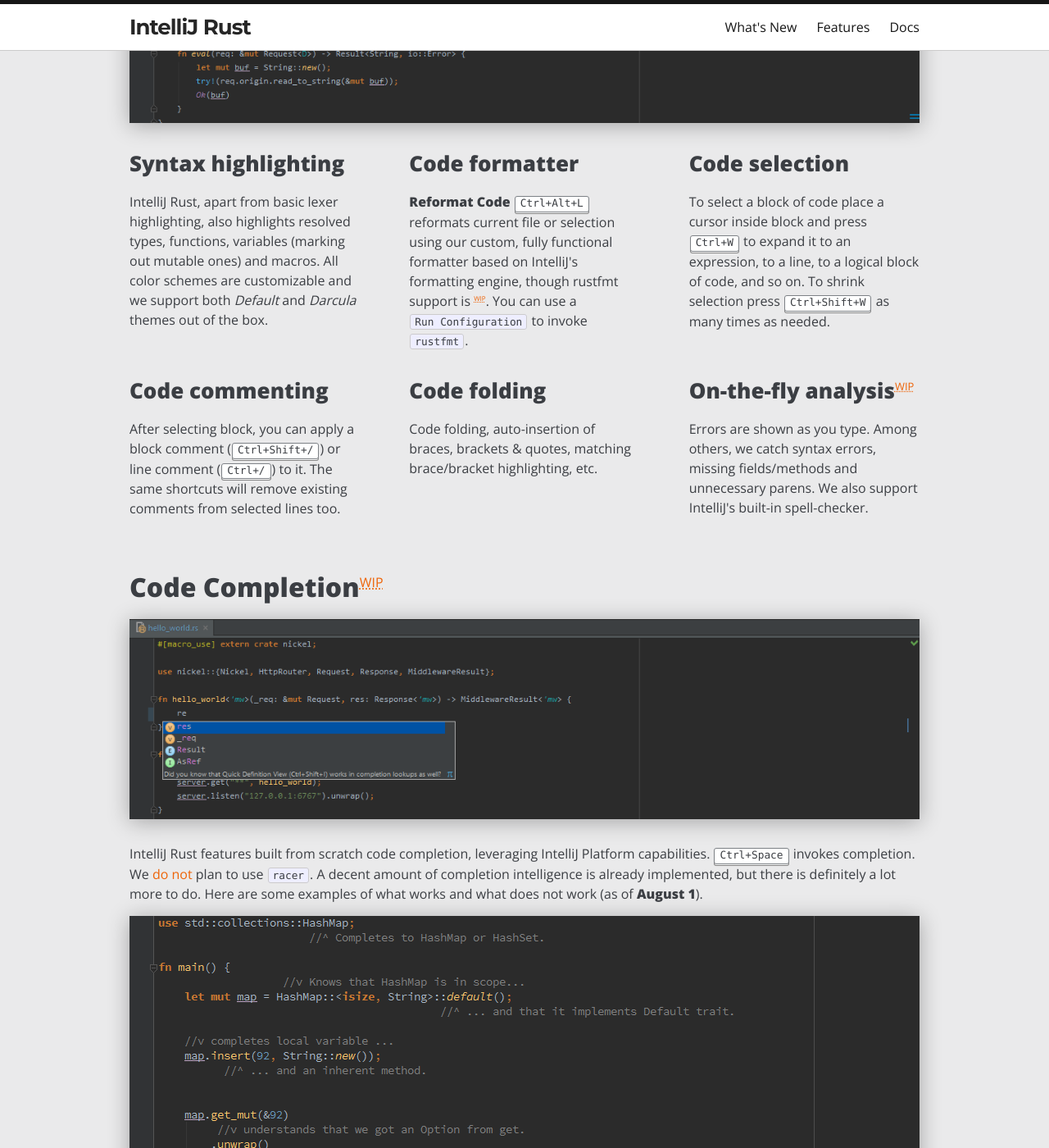
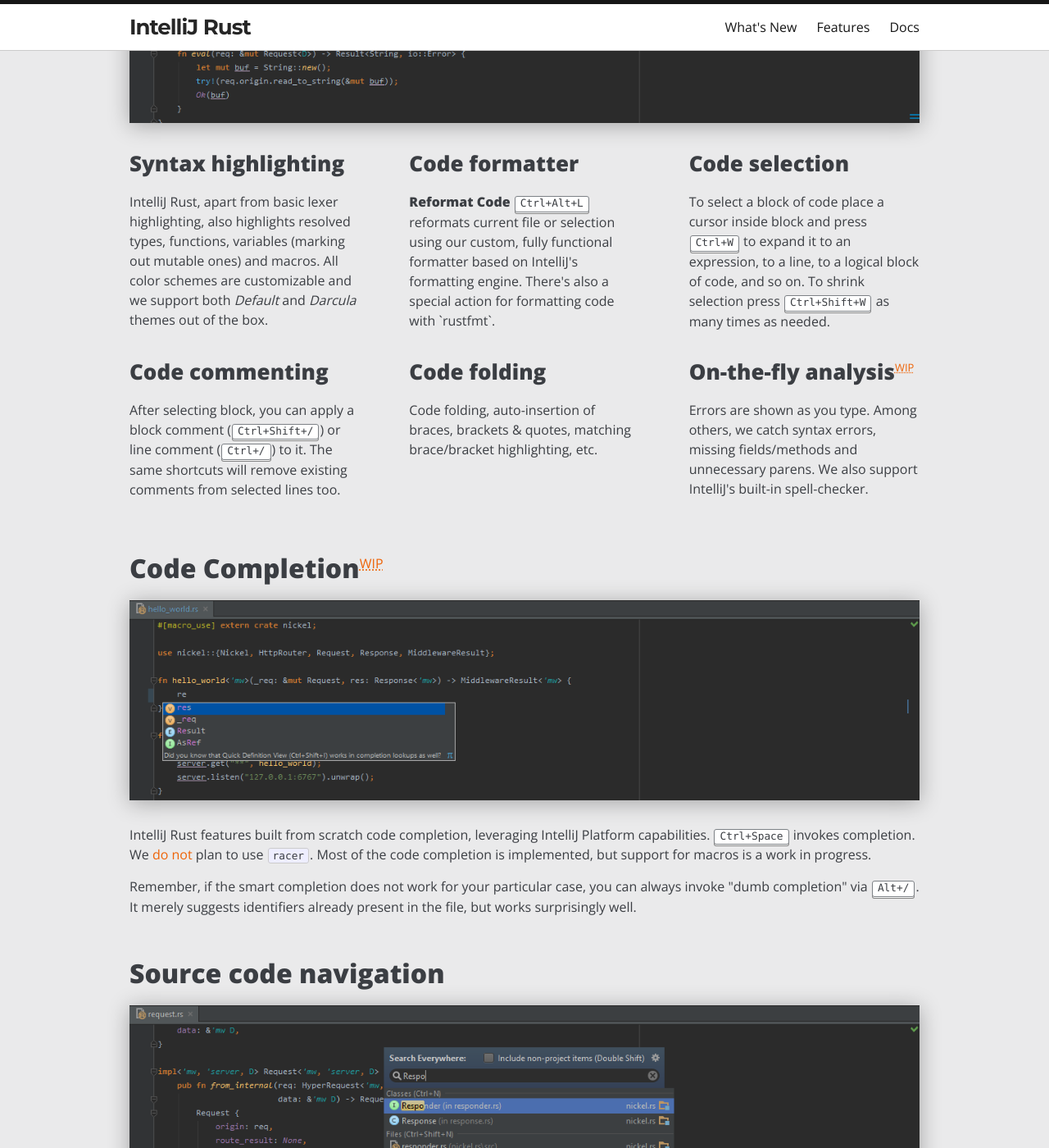
Before and after one commit to intellij-rust/intellij-rust.github.io, a Jekyll site: the page built from features.html, in a window 1280 px wide and 1400 px high, scrolled down 440 px. Shown: the whole window at 82% size. Built offline with Jekyll 4.4.1, drawn with Linux system fonts in a browser that asks for light colours; nearby versions of some CDN libraries; some web fonts are replaced.

```diff
--- a/features.html
+++ b/features.html
@@ -25,9 +25,8 @@
     <h3>Code formatter</h3>
 
     <p><b>Reformat Code</b> <kbd>Ctrl+Alt+L</kbd> reformats current file or selection using our custom, fully functional
-      formatter based on IntelliJ's formatting engine, though rustfmt support is
-      <abbr class="wip" title="Work In Progress">WIP</abbr>. You can use a <code>Run Configuration</code> to invoke
-      <code>rustfmt</code>.</p>
+      formatter based on IntelliJ's formatting engine. There's also a special action
+      for formatting code with `rustfmt`.
   </div>
 
   <div class="feature">
@@ -69,11 +68,8 @@
     <p>
       IntelliJ Rust features built from scratch code completion, leveraging IntelliJ Platform capabilities.
       <kbd>Ctrl+Space</kbd> invokes completion. We <a href="/docs/faq.html#racer">do not</a> plan
-      to use <code>racer</code>. A decent amount of completion intelligence is already implemented, but there is
-      definitely a lot more to do. Here are some examples of what works and what does not work (as of <b>August 1</b>).
-    </p>
-
-    {% include feature-pic.html i="feature-completion-state-of-the-art" %}
+      to use <code>racer</code>. Most of the code completion is implemented, but support
+      for macros is a work in progress.
 
     <p>Remember, if the smart completion does not work for your particular case, you can always invoke "dumb completion"
       via <kbd>Alt+/</kbd>. It merely suggests identifiers already present in the file, but works surprisingly well.</p>
```
